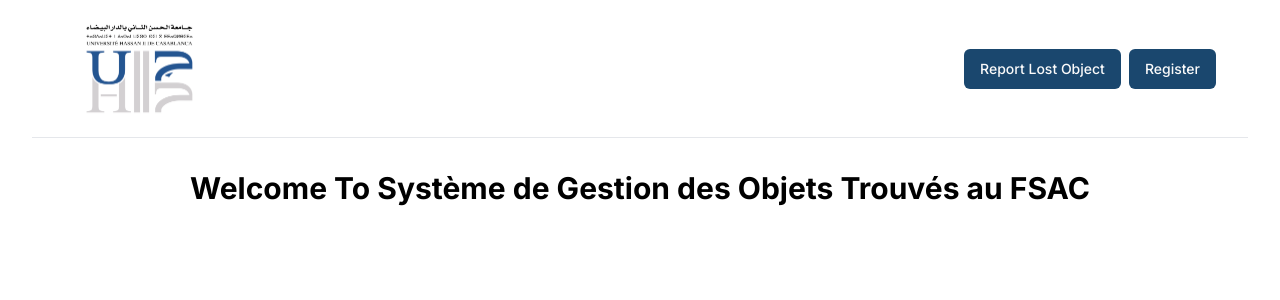
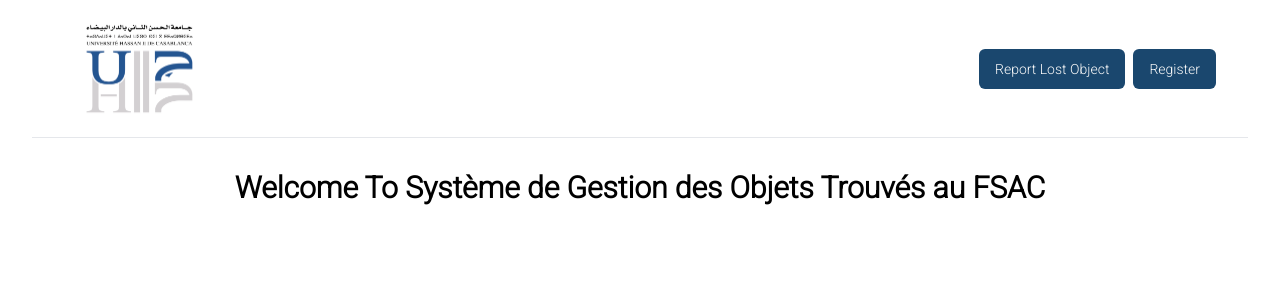
Before and after one commit to abdokin/foundTracker, a Next.js app in the folder frontend/: page / in a window 1280 px wide. Shown: the top 300 px of the page. Built offline with nearby package versions, Linux system fonts and the light colour scheme.

Commit message:
use Roboto font

```diff
--- a/frontend/app/layout.tsx
+++ b/frontend/app/layout.tsx
@@ -1,9 +1,12 @@
 import type { Metadata } from "next";
-import { Inter } from "next/font/google";
+import { Inter ,Roboto} from "next/font/google";
 import "./globals.css";
 import { Toaster } from "@/components/ui/sonner";
 
-const inter = Inter({ subsets: ["latin"] });
+const inter = Roboto({
+  subsets: ['latin'],
+  weight: "300"
+});
 
 export const metadata: Metadata = {
   title: "University Lost Objects Tracker",
```
